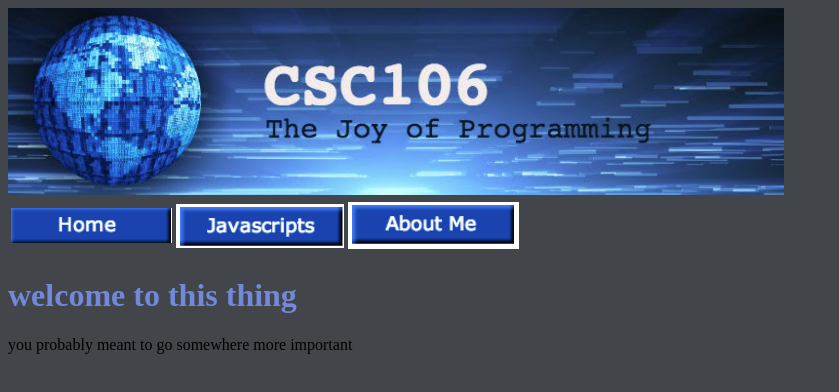
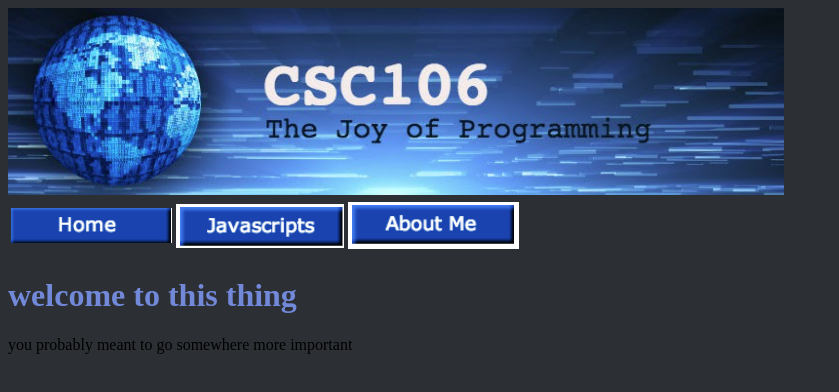
Before and after one commit to AidanPhilip/AidanPhilip.github.io, a plain HTML site: page index.html in a window 1280 px wide. Shown: the whole page, without its empty margins (0-839 px from the left). Drawn offline with Linux system fonts and the light colour scheme.

Commit message:
Update style.css

```diff
--- a/style.css
+++ b/style.css
@@ -3,5 +3,5 @@ h1 {
 }
 
 body {
-    background-color: rgb(66,69,73);
+    background-color: rgb(44,47,51);
 }
```
